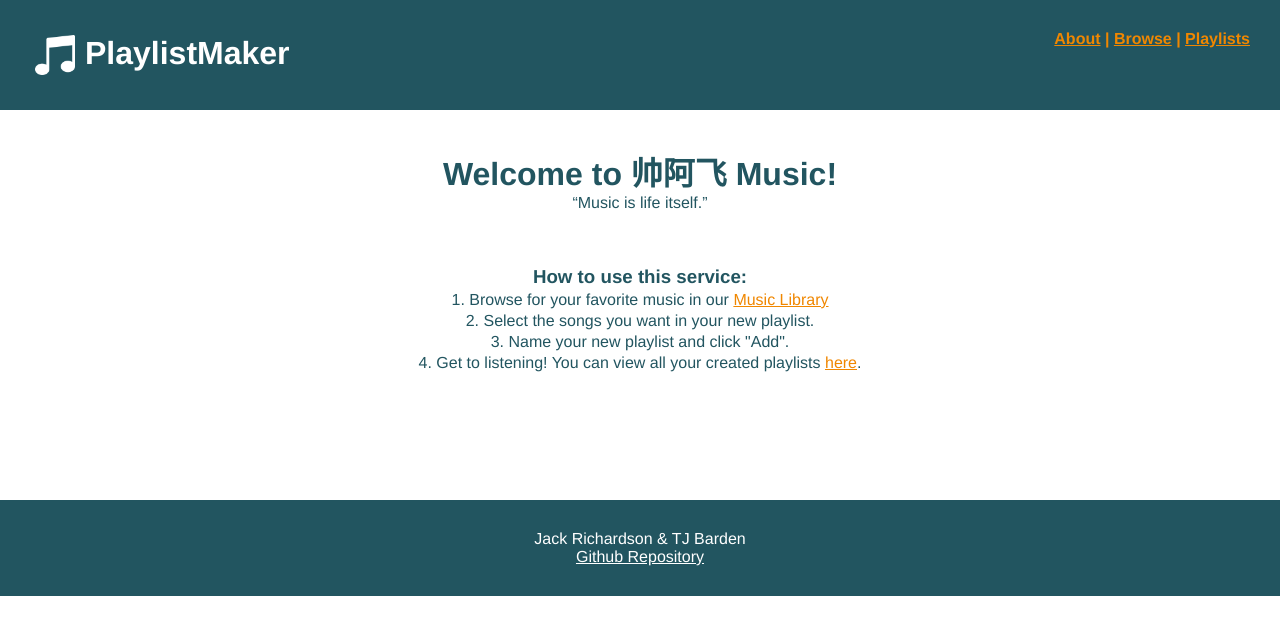
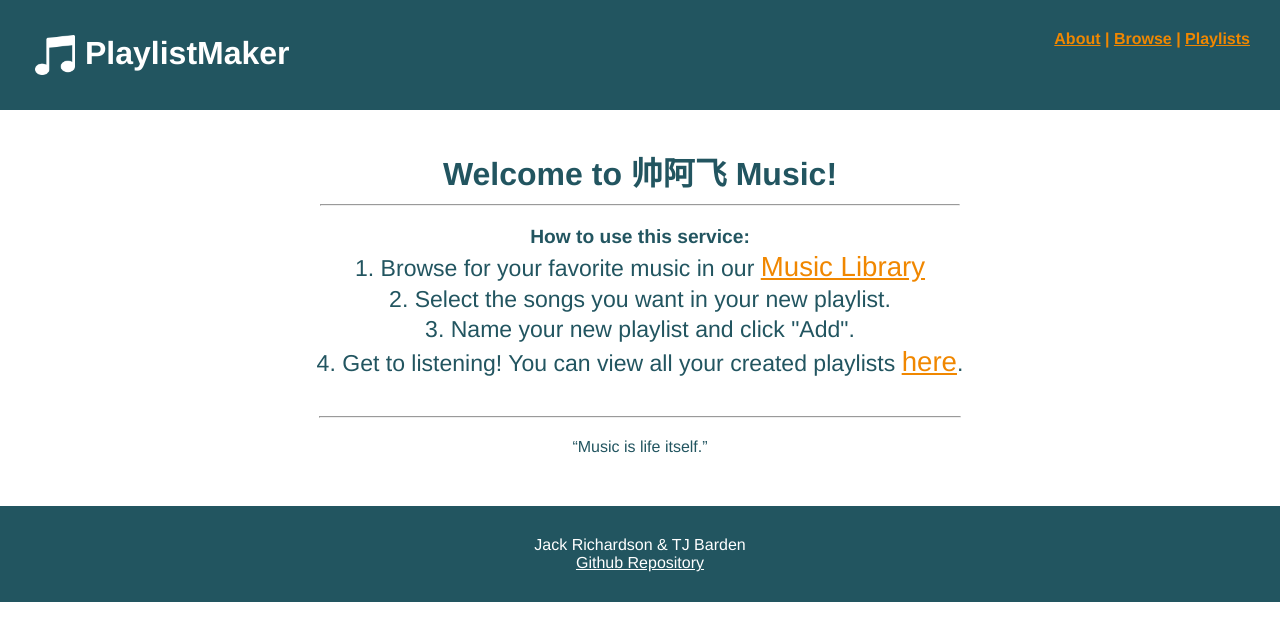
Before and after one commit to jackrich11/playlistMaker, a Vue app: page / in a window 1280 px wide. Shown: the top 640 px of the page. Built offline with nearby package versions, Linux system fonts and the light colour scheme.

Commit message:
Updated about page layout details

```diff
--- a/src/views/About.vue
+++ b/src/views/About.vue
@@ -3,25 +3,27 @@
   <div class="about">
       <br>
     <h1>Welcome to 帅阿飞 Music!</h1>
-    <p class = "quote">“Music is life itself.”</p>
+
+    <hr>
   </div>
-<br>
-<br>
-<br>
-    <h3>How to use this service:</h3>
+  <div id="directions">
+    <h1>How to use this service:</h1>
     <ol class = "list">
-    <li>Browse for your favorite music in our <router-link to ="/browse"> Music Library</router-link></li>
-    <li>Select the songs you want in your new playlist.</li>
-    <li>Name your new playlist and click "Add".</li>
-    <li>Get to listening! You can view all your created playlists <router-link to ="/playlists"> here</router-link>.</li>
+      <li>Browse for your favorite music in our <router-link to ="/browse"> Music Library</router-link></li>
+      <li>Select the songs you want in your new playlist.</li>
+      <li>Name your new playlist and click "Add".</li>
+      <li>Get to listening! You can view all your created playlists <router-link to ="/playlists"> here</router-link>.</li>
     </ol>
+    <hr>
+  </div>
+  <p class = "quote">“Music is life itself.”</p>
 </div>
 </template>
 
 <style>
 .list {
     list-style-type: decimal !important;
-    margin-bottom: 10%;
+    margin-bottom: 3%;
         list-style-position: inside;
         width: 100vw;
   position: relative;
@@ -38,6 +40,29 @@ li {
         float: center;
         width: 50%;
         text-align: center;
+}
+
+.about {
+  width: 50%;
+  margin: 20px auto;
+}
+
+.about hr {
+  margin-top: 10px;
+}
+
+#directions hr {
+  width: 50%;
+  margin: auto;
+}
+
+#directions * {
+  font-size: larger;
+}
+
+.quote {
+  margin-top: 20px;
+  margin-bottom: 50px;
 }
 </style>
 
```
